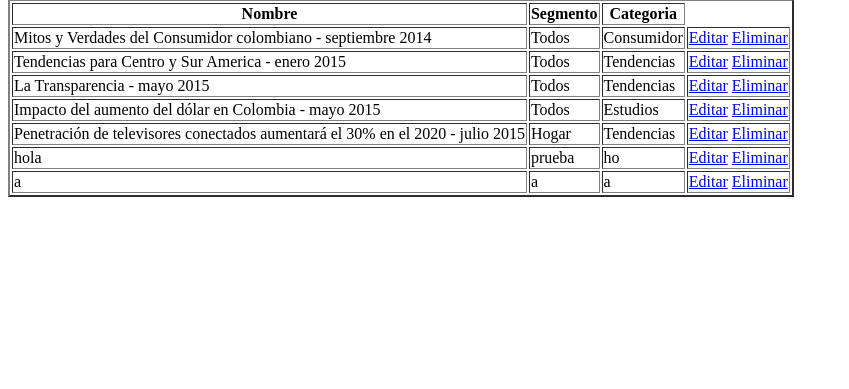
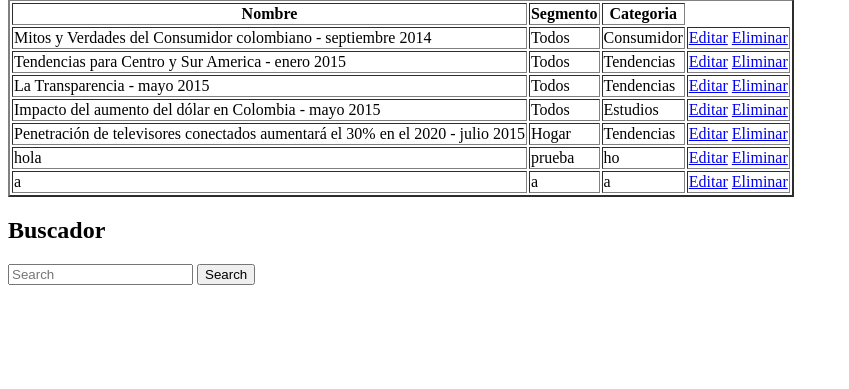
Before and after one commit to Laurav2103/ProyectoU, a Django app: page / in a window 1280 px wide. Shown: the part 411-800 px from the top of the page, without its empty margins (0-849 px from the left). Run offline with Django 4.2, Linux system fonts and the light colour scheme; data comes from the database, SQL or seed files in the repository.

Commit message:
Add Crud

```diff
--- a/proyecto/core/templates/core/home.html
+++ b/proyecto/core/templates/core/home.html
@@ -44,6 +44,14 @@
             </tbody>
         </table>
 
+        <h2>Buscador</h2>
+        <form class="d-flex" method=POST action="{% url 'search_r' %}">
+            {% csrf_token %}
+
+            <input class="form-control me-2" type="search" placeholder="Search" aria-label="Search" name="searched">
+            <button class="btn btn-online-secondary" type="submit">Search</button>
+        </form>
+
 </body>
 {% endblock body %}
 </html>
```
